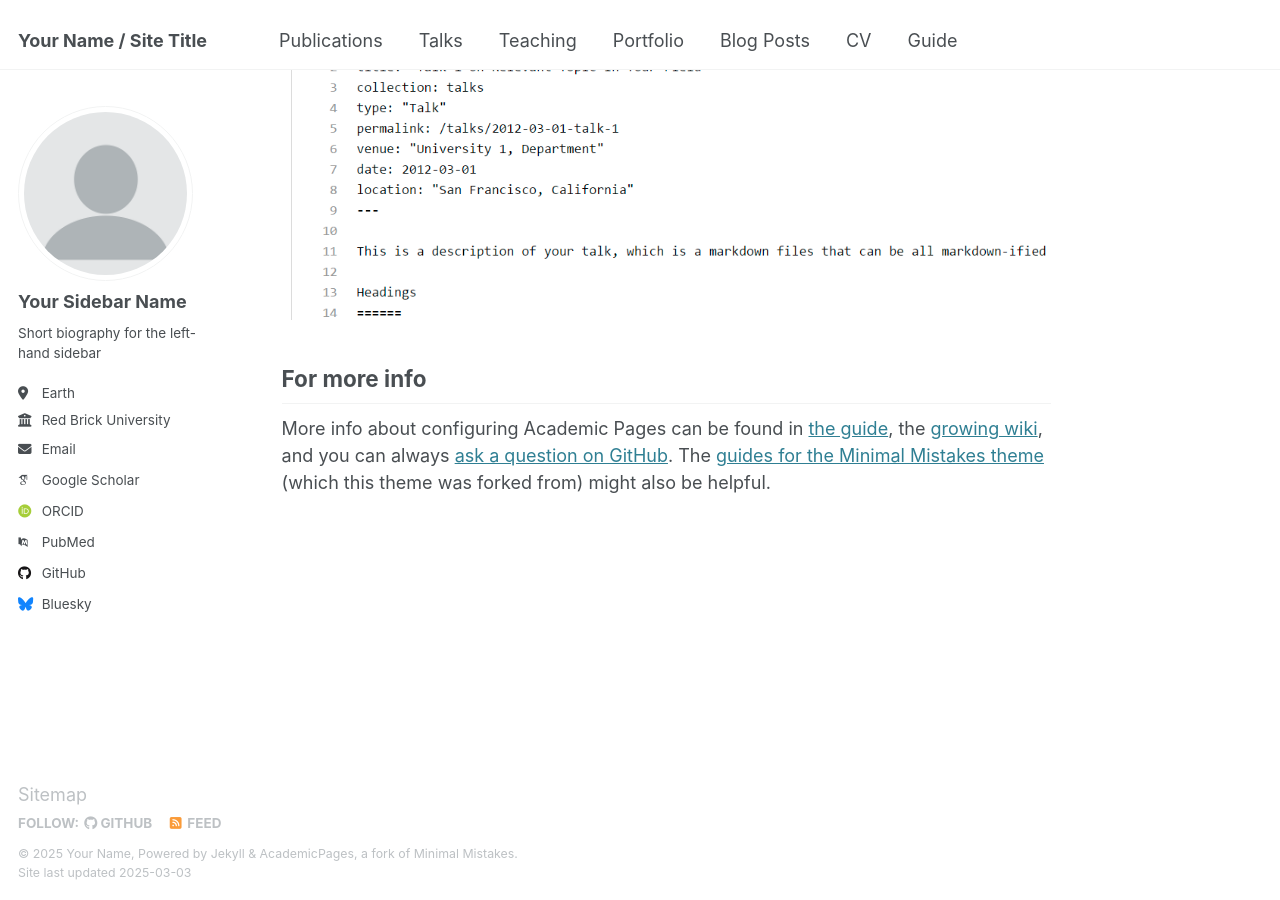
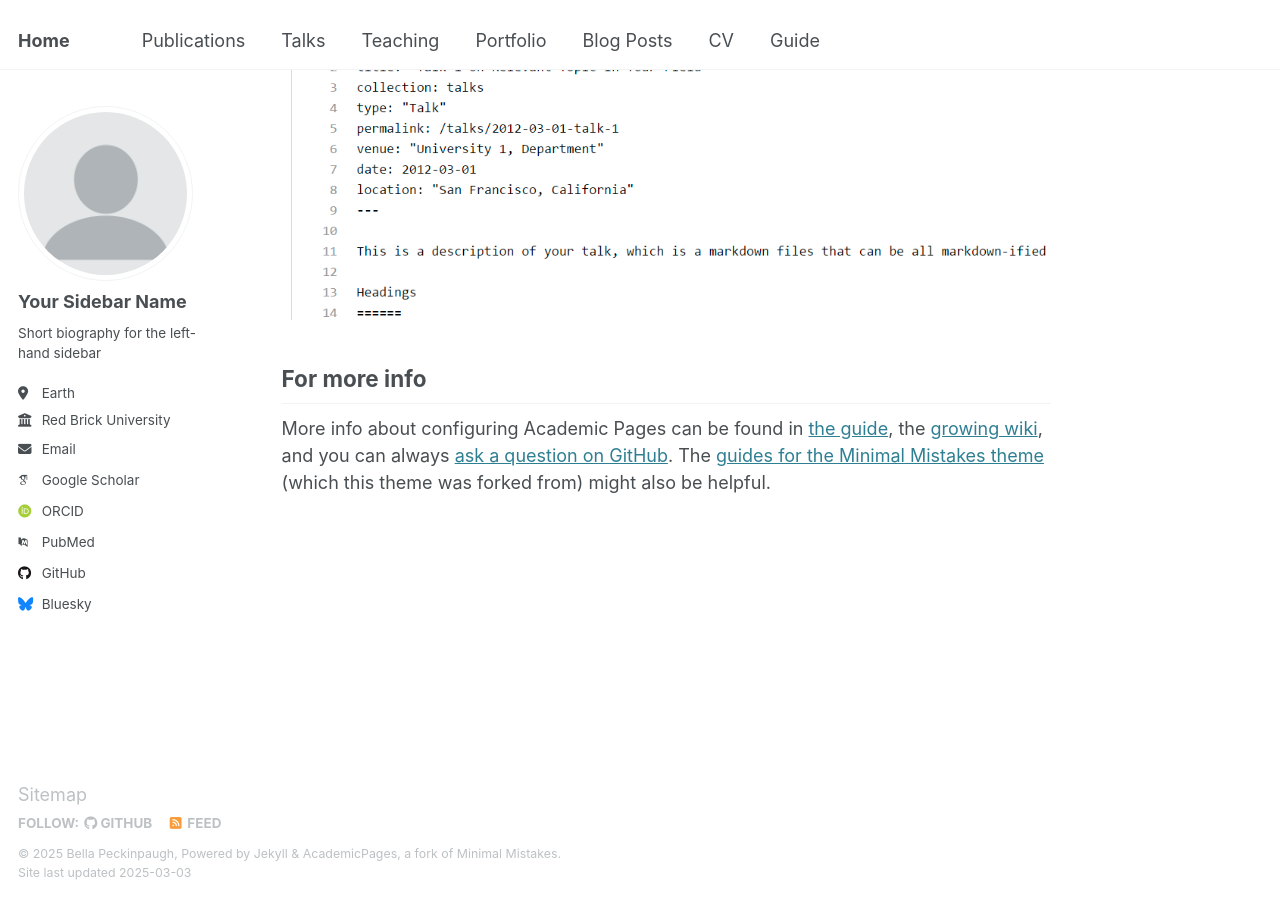
Before and after one commit to bellapeckinpaugh/bellapeckinpaugh.github.io, a Jekyll site: the page built from _pages/about.md, in a window 1280 px wide and 900 px high, scrolled down 2642 px. Built offline with Jekyll 4.4.1, drawn with Linux system fonts in a browser that asks for light colours; some web fonts are replaced.

Commit message:
Update _config.yml

```diff
--- a/_config.yml
+++ b/_config.yml
@@ -9,13 +9,13 @@
 # Basic Site Settings
 locale                   : "en-US"
 site_theme               : "default"
-title                    : "Your Name / Site Title"
+title                    : "Home"
 title_separator          : "-"
-name                     : &name "Your Name"
+name                     : &name "Bella Peckinpaugh"
 description              : &description "personal description"
-url                      : https://academicpages.github.io # the base hostname & protocol for your site e.g. "https://[your GitHub username].github.io"
+url                      : https://bellapeckinpaugh.github.io # the base hostname & protocol for your site e.g. "https://[your GitHub username].github.io"
 baseurl                  : "" # the subpath of your site, e.g. "/blog"
-repository               : "academicpages/academicpages.github.io"
+repository               : "bellapeckinpaugh/bellapeckinpaugh.github.io"
 
 # Site Author - The following control what appear as part of the author content on the side bar.
 #               If a field is blank the icon and link will not appear, otherwise it will be shown.
```
